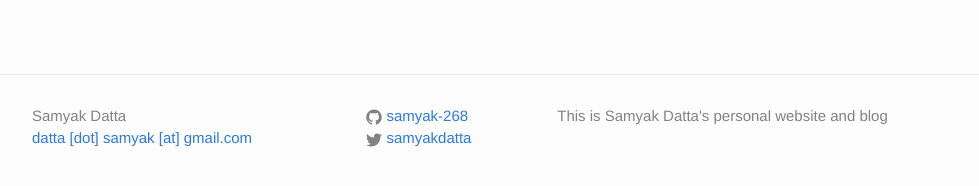
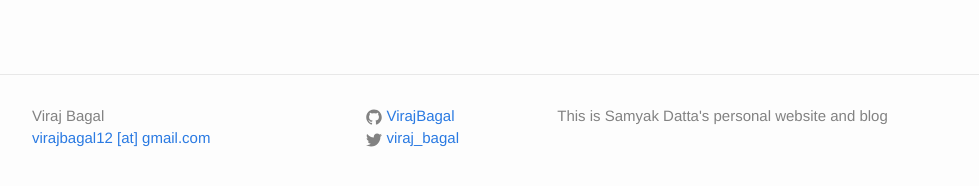
Before and after one commit to VirajBagal/VirajBagal.github.io, a Jekyll site: the page built from index.md, in a window 1280 px wide and 900 px high, scrolled down 1042 px. Shown: the part 690-876 px from the top of the window, without its empty margins (138-1117 px from the left). Built offline with Jekyll 4.4.1, drawn with Linux system fonts in a browser that asks for light colours; some of the changed text lies outside the part shown.

Commit message:
Update _config.yml

```diff
--- a/_config.yml
+++ b/_config.yml
@@ -6,15 +6,15 @@
 # 'jekyll serve'. If you change this file, please restart the server process.
 
 # Site settings
-title: Samyak Datta
-email: datta [dot] samyak [at] gmail.com
+title: Viraj Bagal
+email: virajbagal12 [at] gmail.com
 description: > # this means to ignore newlines until "baseurl:"
   This is Samyak Datta's personal website and blog
 baseurl: "" # the subpath of your site, e.g. /blog
-url: "http://samyak-268.github.io" # the base hostname & protocol for your site
+url: "http://VirajBagal.github.io" # the base hostname & protocol for your site
 permalink: blog/:year/:month/:title
-twitter_username: samyakdatta
-github_username:  samyak-268
+twitter_username: viraj_bagal
+github_username:  VirajBagal
 
 # Build settings
 markdown: kramdown
```
